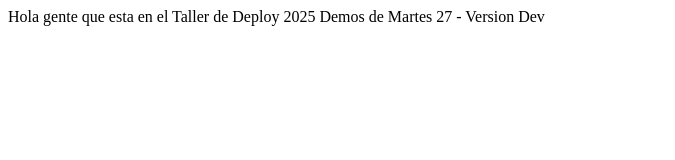
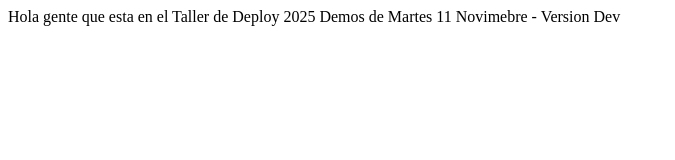
Before and after one commit to jiugo/reactbasicapp, a React (Create React App) app: page / in a window 1280 px wide. Shown: the top 160 px of the page, without its empty margins (0-675 px from the left). Built offline with nearby package versions, Linux system fonts and the light colour scheme; the HTML template or start-up script is replaced by a standard one.

Commit message:
Commit made from VS Code Azure Static Web Apps

```diff
--- a/src/App.js
+++ b/src/App.js
@@ -1,7 +1,7 @@
 import React from 'react';
 
 function App() {
-  const value = 'Taller de Deploy 2025 Demos de Martes 27 - Version Dev';
+  const value = 'Taller de Deploy 2025 Demos de Martes 11 Novimebre - Version Dev';
   return <div>Hola gente que esta en el  {value}</div>;
 }
 
```
